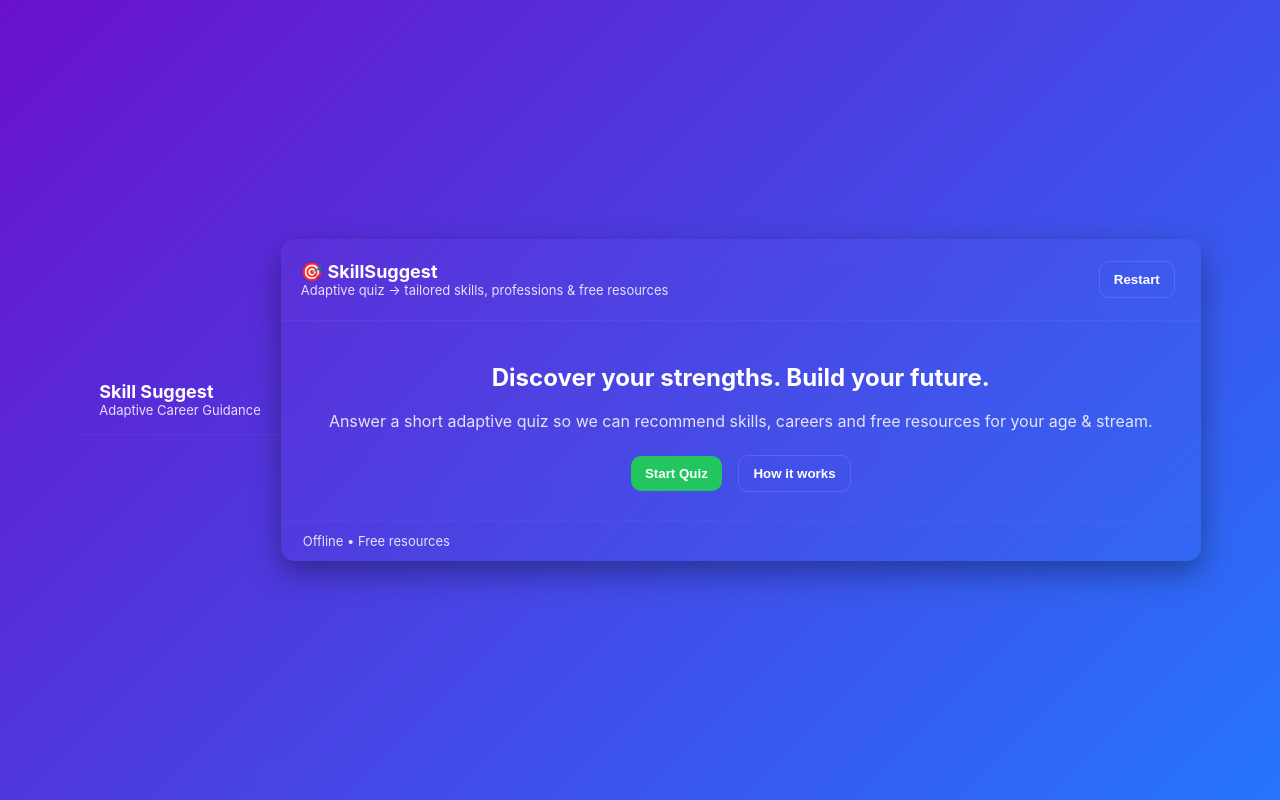
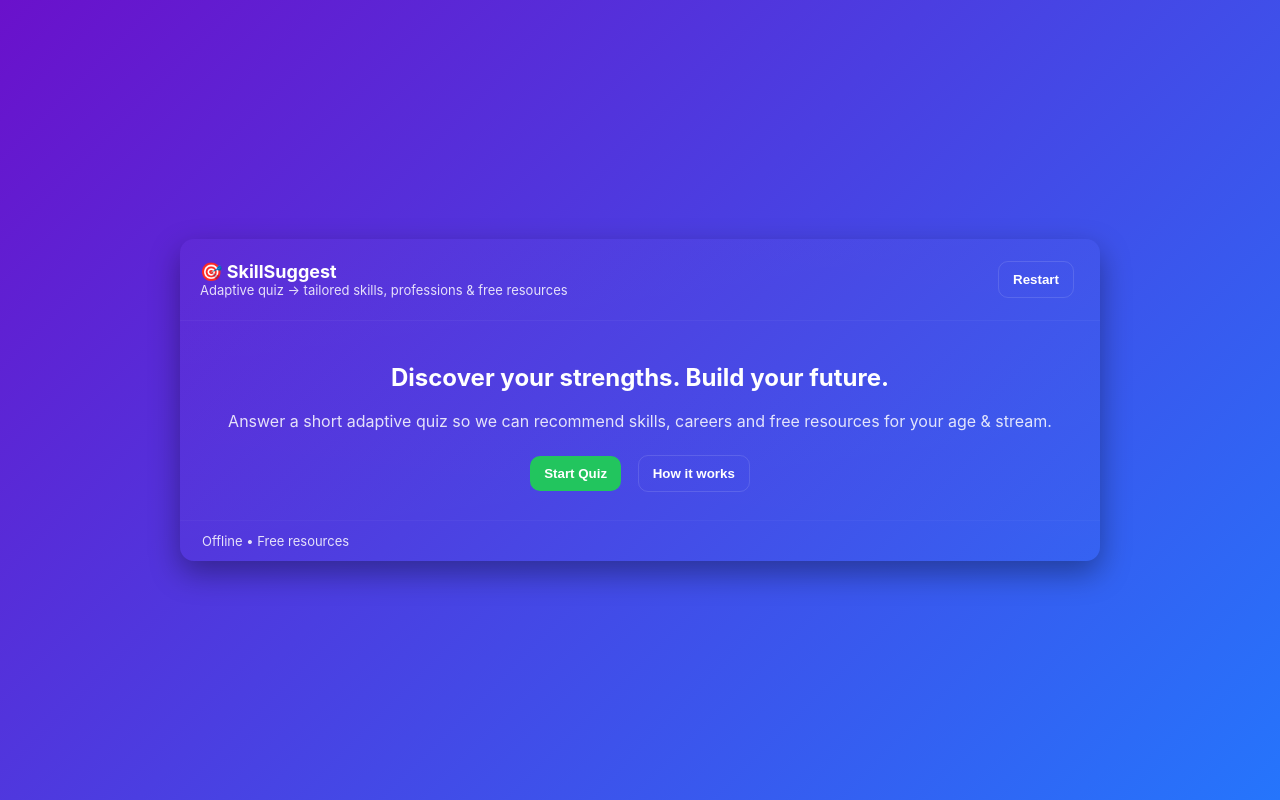
Before and after one commit to darsh-rana/theSkillSuggest, a plain HTML site: page index.html in a window 1280 px wide. Drawn offline with nearby package versions, Linux system fonts and the light colour scheme.

Commit message:
removing Title

```diff
--- a/index.html
+++ b/index.html
@@ -67,12 +67,6 @@
   </style>
 </head>
 <body>
-  <header>
-  <div>
-    <h1>Skill Suggest</h1>
-    <p>Adaptive Career Guidance</p>
-  </div>
-</header>
 
   <div class="app" role="application" aria-label="SkillSuggest">
     <header>
```
